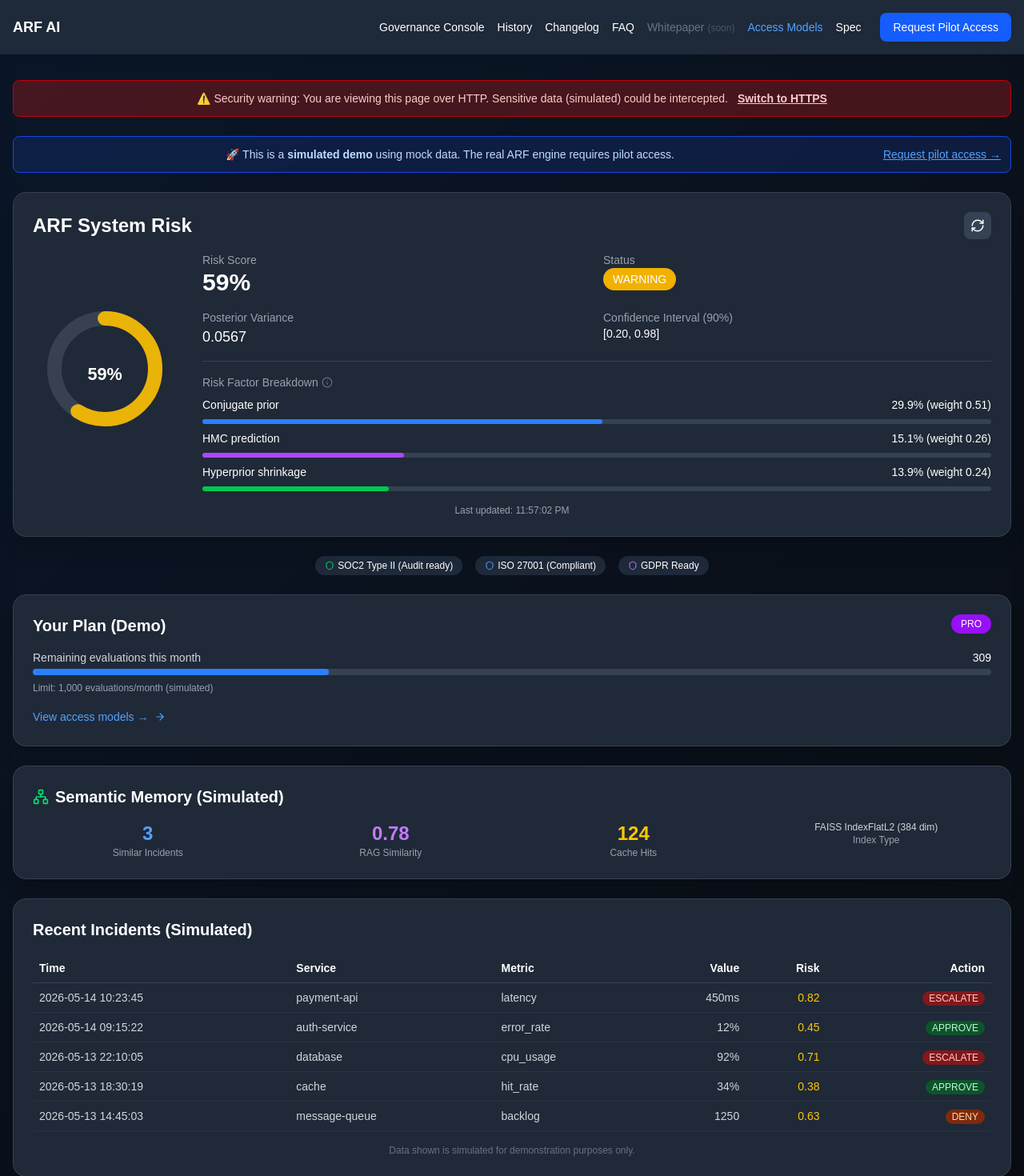
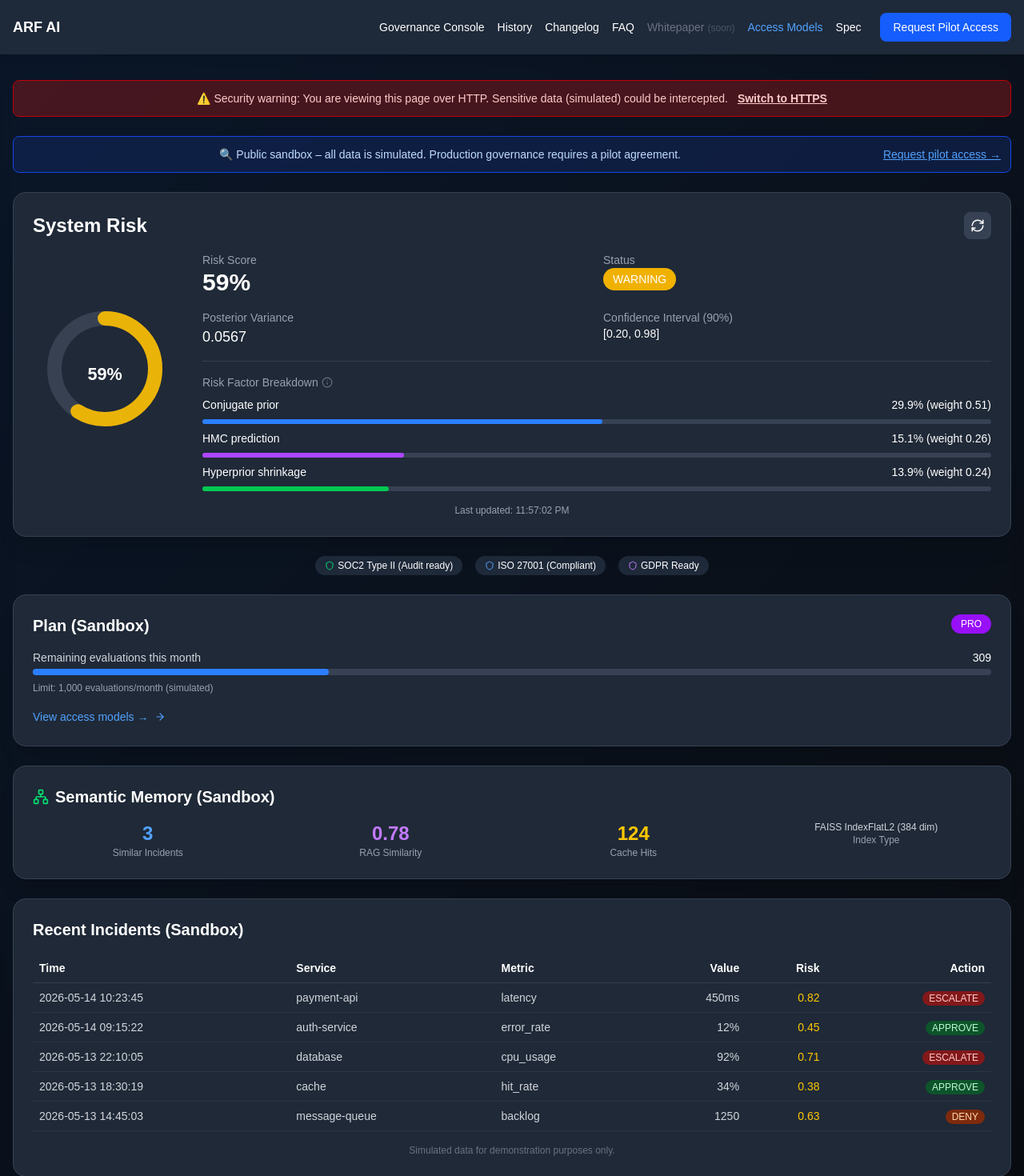
Before and after one commit to arf-foundation/arf-frontend, a Next.js app: page /dashboard in a window 1280 px wide. Shown: the top 1470 px of the page at 80% size. Built offline with nearby package versions, Linux system fonts and the light colour scheme.

Commit message:
Refactor labels and comments in dashboard page
Updated various labels and comments for clarity and consistency.

```diff
--- a/app/dashboard/page.tsx
+++ b/app/dashboard/page.tsx
@@ -6,7 +6,7 @@ import { ArrowRight, RefreshCw, Info, Network, Shield, Lock, FileText, AlertTria
 import DashboardBottomNav from '../../components/DashboardBottomNav';
 
 // ----------------------------------------------------------------------
-// Type definitions
+// Type definitions (unchanged)
 // ----------------------------------------------------------------------
 interface RiskBreakdown {
   conjugate: number;
@@ -63,7 +63,7 @@ interface AuditLogEntry {
 }
 
 // ----------------------------------------------------------------------
-// Helper: generate deterministic mock risk data
+// Helper: generate deterministic mock risk data (unchanged)
 // ----------------------------------------------------------------------
 const generateMockRisk = (): RiskData => {
   const seed = Math.floor(Date.now() / 10000);
@@ -123,7 +123,7 @@ const mockMemoryStats = {
 };
 
 // ----------------------------------------------------------------------
-// Reusable Components
+// Reusable Components (unchanged except minor tweaks)
 // ----------------------------------------------------------------------
 const RiskGauge = ({ risk, size = 180 }: { risk: number; size?: number }) => {
   const radius = size * 0.35;
@@ -222,7 +222,6 @@ export default function Dashboard() {
 
   useEffect(() => {
     if (typeof window !== 'undefined' && window.location.protocol === 'http:') {
-      // eslint-disable-next-line react-hooks/set-state-in-effect
       setIsHttpWarning(true);
     }
   }, []);
@@ -243,7 +242,6 @@ export default function Dashboard() {
   }, []);
 
   useEffect(() => {
-    // eslint-disable-next-line react-hooks/set-state-in-effect
     refreshData();
     const interval = setInterval(refreshData, 30000);
     return () => clearInterval(interval);
@@ -252,7 +250,7 @@ export default function Dashboard() {
   if (!riskData) {
     return (
       <div className="min-h-screen text-white flex items-center justify-center p-4">
-        <div className="text-xl animate-pulse">Loading dashboard simulation...</div>
+        <div className="text-xl animate-pulse">Loading simulation...</div>
       </div>
     );
   }
@@ -261,16 +259,16 @@ export default function Dashboard() {
     <div className="min-h-screen text-white">
       <div className="container mx-auto px-4 py-6 sm:py-8 pb-20">
         <div className="max-w-7xl mx-auto space-y-6">
-          {/* HTTP Warning */}
+          {/* HTTP Warning (unchanged) */}
           {isHttpWarning && (
             <div className="bg-red-900/50 border border-red-700 rounded-lg p-3 text-center backdrop-blur-sm">
               <p className="text-red-200 text-sm">⚠️ Security warning: You are viewing this page over HTTP. Sensitive data (simulated) could be intercepted. <a href={window.location.href.replace('http:', 'https:')} className="ml-2 underline font-semibold hover:text-red-100">Switch to HTTPS</a></p>
             </div>
           )}
 
-          {/* Demo Disclaimer */}
+          {/* Sandbox Disclaimer */}
           <div className="bg-blue-900/30 border border-blue-700 rounded-lg p-3 text-center flex flex-wrap justify-between items-center gap-2 backdrop-blur-sm">
-            <p className="text-blue-200 text-sm flex-1">🚀 This is a <strong>simulated demo</strong> using mock data. The real ARF engine requires pilot access.</p>
+            <p className="text-blue-200 text-sm flex-1">🔍 Public sandbox – all data is simulated. Production governance requires a pilot agreement.</p>
             <Link href="/signup" className="text-blue-400 hover:text-blue-300 text-sm font-medium underline whitespace-nowrap">Request pilot access →</Link>
           </div>
 
@@ -279,7 +277,7 @@ export default function Dashboard() {
             <div className="space-y-6">
               <div className="bg-gray-800/90 backdrop-blur-sm rounded-2xl shadow-xl p-6 border border-gray-700">
                 <div className="flex flex-col sm:flex-row justify-between items-start sm:items-center gap-4 mb-4">
-                  <h1 className="text-2xl font-bold">ARF System Risk</h1>
+                  <h1 className="text-2xl font-bold">System Risk</h1>
                   <button onClick={refreshData} disabled={isRefreshing} aria-label="Refresh data" className="p-2 bg-gray-700 rounded-lg hover:bg-gray-600 transition disabled:opacity-50"><RefreshCw size={18} className={isRefreshing ? 'animate-spin' : ''} /></button>
                 </div>
                 <div className="flex flex-col md:flex-row gap-8 items-center justify-between">
@@ -301,14 +299,14 @@ export default function Dashboard() {
 
               {quota && (
                 <div className="bg-gray-800/90 backdrop-blur-sm rounded-2xl shadow-xl p-6 border border-gray-700">
-                  <div className="flex justify-between items-start mb-4"><h2 className="text-xl font-semibold">Your Plan (Demo)</h2><span className="px-3 py-1 rounded-full bg-purple-600 text-white text-xs font-medium">{quota.tier.toUpperCase()}</span></div>
+                  <div className="flex justify-between items-start mb-4"><h2 className="text-xl font-semibold">Plan (Sandbox)</h2><span className="px-3 py-1 rounded-full bg-purple-600 text-white text-xs font-medium">{quota.tier.toUpperCase()}</span></div>
                   <div className="mb-4"><div className="flex justify-between text-sm mb-1"><span className="text-gray-300">Remaining evaluations this month</span><span className="font-mono font-medium text-white">{quota.remaining.toLocaleString()}</span></div><div className="w-full bg-gray-700 rounded-full h-2"><div className="bg-blue-500 h-2 rounded-full" style={{ width: `${(quota.remaining / quota.limit) * 100}%` }} /></div><p className="text-xs text-gray-400 mt-2">Limit: {quota.limit.toLocaleString()} evaluations/month (simulated)</p></div>
                   <Link href="/pricing" className="inline-flex items-center gap-2 text-blue-400 hover:text-blue-300 text-sm font-medium">View access models → <ArrowRight size={14} /></Link>
                 </div>
               )}
 
               <div className="bg-gray-800/90 backdrop-blur-sm rounded-2xl shadow-xl p-6 border border-gray-700">
-                <h2 className="text-xl font-semibold mb-4 flex items-center gap-2"><Network className="w-5 h-5 text-green-400" /> Semantic Memory (Simulated)</h2>
+                <h2 className="text-xl font-semibold mb-4 flex items-center gap-2"><Network className="w-5 h-5 text-green-400" /> Semantic Memory (Sandbox)</h2>
                 <div className="grid grid-cols-2 md:grid-cols-4 gap-4 text-center">
                   <div><div className="text-2xl font-bold text-blue-400">{mockMemoryStats.similar_incidents}</div><div className="text-xs text-gray-400">Similar Incidents</div></div>
                   <div><div className="text-2xl font-bold text-purple-400">{mockMemoryStats.rag_similarity.toFixed(2)}</div><div className="text-xs text-gray-400">RAG Similarity</div></div>
@@ -318,7 +316,7 @@ export default function Dashboard() {
               </div>
 
               <div className="bg-gray-800/90 backdrop-blur-sm rounded-2xl shadow-xl p-6 border border-gray-700">
-                <h2 className="text-xl font-semibold mb-4">Recent Incidents (Simulated)</h2>
+                <h2 className="text-xl font-semibold mb-4">Recent Incidents (Sandbox)</h2>
                 <div className="hidden sm:block overflow-x-auto">
                   <table className="w-full text-sm">
                     <thead>
@@ -349,7 +347,7 @@ export default function Dashboard() {
                     </tbody>
                   </table>
                 </div>
-                <p className="text-xs text-gray-500 mt-4 text-center">Data shown is simulated for demonstration purposes only.</p>
+                <p className="text-xs text-gray-500 mt-4 text-center">Simulated data for demonstration purposes only.</p>
               </div>
 
               <Testimonial />
@@ -398,7 +396,7 @@ export default function Dashboard() {
               </div>
 
               <div className="bg-gray-800/90 backdrop-blur-sm rounded-2xl shadow-xl p-6 border border-gray-700">
-                <h2 className="text-xl font-semibold mb-4 flex items-center gap-2"><Clock className="w-5 h-5 text-yellow-400" /> Cooldown & Rate Limits (Simulated)</h2>
+                <h2 className="text-xl font-semibold mb-4 flex items-center gap-2"><Clock className="w-5 h-5 text-yellow-400" /> Cooldown & Rate Limits (Sandbox)</h2>
                 <div className="space-y-3">
                   <div className="flex justify-between items-center p-3 bg-gray-700/30 rounded-lg"><div><span className="font-mono text-sm">payment-api</span><span className="text-xs text-gray-400 ml-2">(policy: latency_gt_100)</span></div><span className="text-xs bg-yellow-900 text-yellow-200 px-2 py-0.5 rounded-full">Cooldown: 45s remaining</span></div>
                   <div className="flex justify-between items-center p-3 bg-gray-700/30 rounded-lg"><div><span className="font-mono text-sm">database</span><span className="text-xs text-gray-400 ml-2">(policy: cpu_high)</span></div><span className="text-xs bg-orange-900 text-orange-200 px-2 py-0.5 rounded-full">Rate limit: 2/5 per hour</span></div>
@@ -440,8 +438,8 @@ export default function Dashboard() {
               <div className="bg-gray-800/90 backdrop-blur-sm rounded-2xl shadow-xl p-6 border border-gray-700 text-center">
                 <h2 className="text-xl font-semibold mb-2">Export Compliance Report</h2>
                 <p className="text-gray-300 mb-4">Generate a summary report of governance decisions, policy violations, and system status for auditors.</p>
-                <button className="inline-flex items-center gap-2 bg-purple-600 hover:bg-purple-700 px-6 py-2 rounded-lg font-medium transition"><Printer size={16} /> Print / Save as PDF (mock)</button>
-                <p className="text-xs text-gray-500 mt-3">Mock action – real engine provides automated compliance report generation.</p>
+                <button className="inline-flex items-center gap-2 bg-purple-600 hover:bg-purple-700 px-6 py-2 rounded-lg font-medium transition"><Printer size={16} /> Print / Save as PDF (simulated)</button>
+                <p className="text-xs text-gray-500 mt-3">Simulated action – real engine provides automated compliance report generation.</p>
               </div>
 
               <div className="bg-gradient-to-r from-blue-900/20 to-purple-900/20 rounded-2xl p-6 border border-gray-700 text-center backdrop-blur-sm">
```
